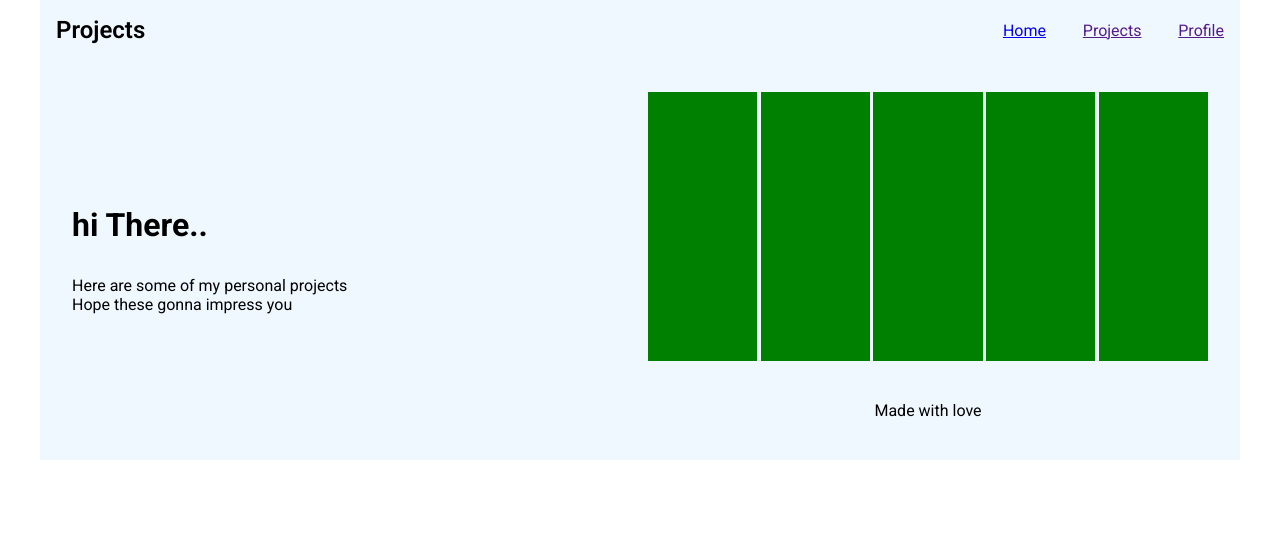
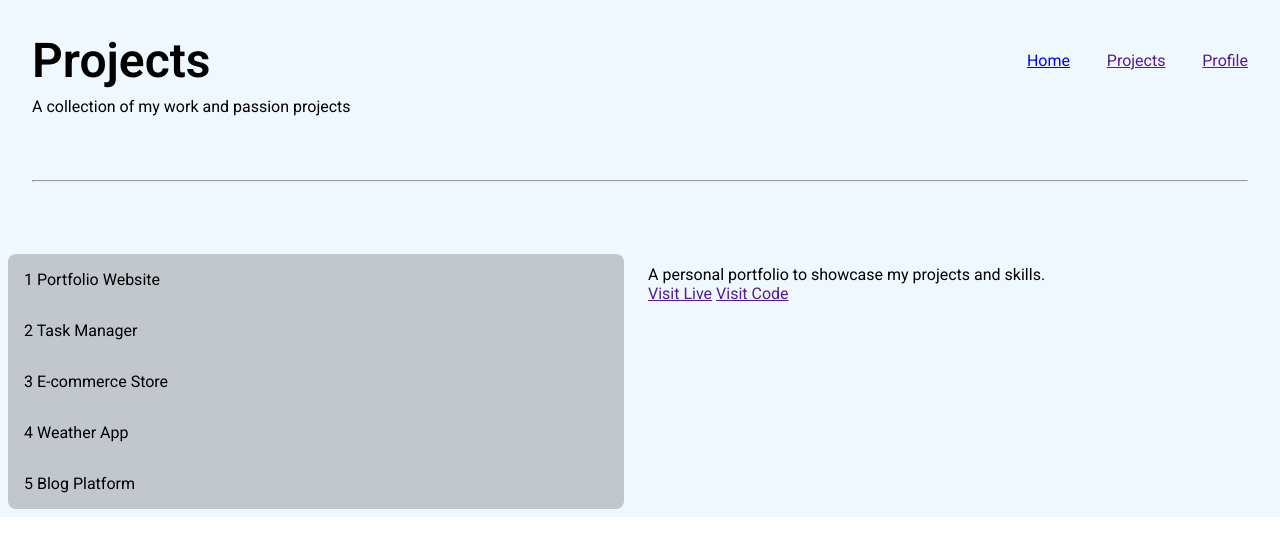
Before and after one commit to Dullat/my_work, a website built with Vite: page index.html in a window 1280 px wide. Built offline with nearby package versions, Linux system fonts and the light colour scheme; files whose address does not match are found by name.

Commit message:
listing logic

```diff
--- a/index.html
+++ b/index.html
@@ -15,6 +15,7 @@
 <body>
   <div id="app">
     <header>
+      <div class="h-top">
         <div class="nav-logo">Projects</div>
         <nav>
           <ul class="nav-items">
@@ -29,26 +30,30 @@
             </li>
           </ul>
         </nav>
+      </div>
+      <p class="subtitle">A collection of my work and passion projects</p>
     </header>
-    <hero>
-      <div class="left-hero">
-        <div class="hero-content">
-          <h1>hi There..</h1>
-          <p>Here are some of my personal projects</p>
-          <p>Hope these gonna impress you</p>
+    <hr>
+    <section id="projects-main">
+      <div class="left">
+        <ul class="projects_list">
+          <!-- loading dynamic -->
+        </ul>
+      </div>
+      <div class="right">
+        <div class="content_sec">
+          <div class="image_con">
+            <img class="preview-image" src="" alt="">
+          </div>
+          <p class="description"></p>
+          <p class="tech_stack"></p>
+          <div class="links">
+            <a class="live-link" href="" target="_blank">Visit Live</a>
+            <a class="code-link" href="" target="_blank">Visit Code</a>
           </div>
         </div>
-      <div class="right-hero">
-        <div class="hero-banner">
-          <div class="bar-1"></div>
-          <div class="bar-2"></div>
-          <div class="bar-3"></div>
-          <div class="bar-4"></div>
-          <div class="bar-5"></div>
       </div>
-        <p class="right-hero-comment">Made with love</p>
-      </div>
-    </hero>
+    </section>
   </div>
   <script type="module" src="/src/main.js"></script>
 </body>
--- /dev/null
+++ b/public/projects.json
@@ -0,0 +1,42 @@
+[
+    {
+        "name": "Portfolio Website",
+        "image": "images/portfolio.png",
+        "description": "A personal portfolio to showcase my projects and skills.",
+        "tech": "HTML, CSS, JavaScript",
+        "live": "https://example.com/portfolio",
+        "code": "https://github.com/username/portfolio"
+    },
+    {
+        "name": "Task Manager",
+        "image": "images/task-manager.png",
+        "description": "A web app to manage daily tasks with deadlines and priorities.",
+        "tech": "React, Node.js, MongoDB",
+        "live": "https://example.com/task-manager",
+        "code": "https://github.com/username/task-manager"
+    },
+    {
+        "name": "E-commerce Store",
+        "image": "images/ecommerce.png",
+        "description": "A mock e-commerce site with product listings and cart functionality.",
+        "tech": "Vue.js, Firebase",
+        "live": "https://example.com/store",
+        "code": "https://github.com/username/ecommerce"
+    },
+    {
+        "name": "Weather App",
+        "image": "images/weather-app.png",
+        "description": "Displays weather forecasts using OpenWeather API.",
+        "tech": "JavaScript, API, Bootstrap",
+        "live": "https://example.com/weather",
+        "code": "https://github.com/username/weather-app"
+    },
+    {
+        "name": "Blog Platform",
+        "image": "images/blog.png",
+        "description": "A platform for users to write and share blog posts.",
+        "tech": "Django, PostgreSQL",
+        "live": "https://example.com/blog",
+        "code": "https://github.com/username/blog-platform"
+    }
+]
--- /dev/null
+++ b/src/getProducts.js
@@ -0,0 +1,14 @@
+let projects_path = '/projects.json';
+
+export async function getProducts() {
+    try {
+        const res = await fetch(projects_path);
+        if(!res.ok)
+            throw new Error('http error' + res.status)
+
+        const data = res.json()
+        return data
+    }catch(error){
+        console.log(error)
+    }
+}
--- a/src/main.js
+++ b/src/main.js
@@ -1 +1,37 @@
 import './style.css'
+import { getProducts } from './getProducts'
+
+async function loadProjects(){
+    const products = await getProducts()
+    const list_container = document.querySelector('.projects_list')
+    const preview_image = document.querySelector('.preview-image')
+    const description = document.querySelector(".description")
+    const tech_stack = document.querySelector("tech_stack")
+    const live_link = document.querySelector(".live-link")
+    const code_link = document.querySelector(".code-link")
+
+    products.forEach((element, index) => {
+        const li = document.createElement('li')
+        li.innerHTML = `
+            <span class="sr-no">${index + 1}</spam>
+            <spam class="project-name">${element.name}</span>
+            <div class="image_con">
+                <img src="${element.image}" alt="Project image" class="hidden-image">
+            </div>
+        `
+
+        li.addEventListener('click', () => {
+            preview_image.src = element.image
+            description.textContent = element.description
+            tech_stack.textContent = element.tech
+            live_link.href = element.live
+            code_link.href = element.code
+        })
+        list_container.appendChild(li)
+    });
+
+    if(products.length > 0)
+        list_container.querySelector('li').click()
+}
+
+loadProjects()
--- a/src/style.css
+++ b/src/style.css
@@ -11,17 +11,25 @@ body {
 }
 
 #app {
-  max-width: 1200px;
+  max-width: 1600px;
   /* flex-grow: 1; */
   margin: auto;
   background-color: aliceblue;
 }
 
 header {
+  width: 100%;
+  padding: 2rem;
+}
+
+.h-top {
   display: flex;
   align-items: center;
   justify-content: space-between;
-  padding: 1rem;
+}
+
+.subtitle {
+  margin-top: .5rem;
 }
 
 nav > ul {
@@ -31,62 +39,38 @@ nav > ul {
 }
 
 .nav-logo {
-  font-size: 1.5rem;
+  font-size: 3rem;
   font-weight: 600;
 }
 
-hero {
+
+hr{
+  margin: 2rem;
+  margin-bottom: 4rem;
+}
+
+/* projects main section */
+
+#projects-main{
   display: grid;
   grid-template-columns: 1fr 1fr;
   gap: 1rem;
-  min-height: fit-content;
-  width: 100%;
-  padding: 2rem 2rem;
 }
 
-.left-hero {
+#projects-main .left{
+  background-color:rgba(49, 49, 49, 0.247);
+  margin: .5rem;
+  border-radius: .5rem;
+}
+
+#projects-main .left li {
   display: flex;
   align-items: center;
+  justify-content: start;
+  padding: 1rem 1rem;
+  gap: 1rem;
 }
 
-.hero-content > h1 {
-  margin-bottom: 2rem;
+.hidden-image{
+  display: none;
 }
-
-.right-hero {
-  overflow: hidden;
-  width: 100%;
-  aspect-ratio: 5/3;
-  position: relative;
-}
-
-.hero-banner {
-  height: 100%;
-  position: relative;
-  /* background-color: red; */
-  display: grid;
-  grid-template-columns: repeat(5, 1fr);
-  gap: .2rem;
-  position: relative;
-}
-
-.right-hero-comment {
-  position: absolute;
-  bottom: .5rem;
-  left: 50%;
-  transform: translateX(-50%);
-}
-
-[class^="bar-"] {
-  background-color: green;
-  height: 100%;
-  position: relative;
-  top: -20%;
-  transition: .5s all;
-}
-
-[class^="bar-"]:hover {
-  transform: rotateZ(2deg) scale(150%);
-  border: 2px solid white;
-  z-index: 99;
-}
```
Lines whose indentation alone changed are shown as unchanged.
